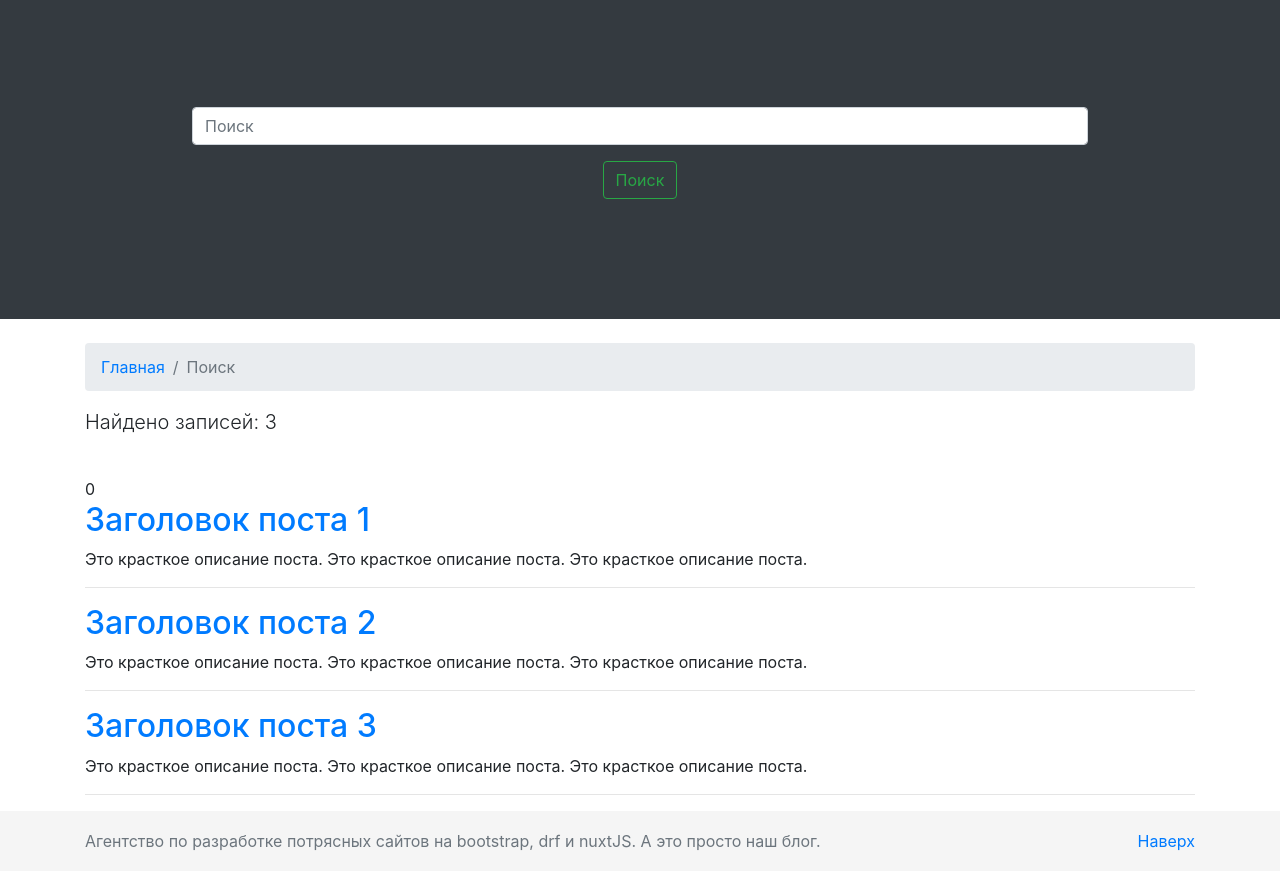
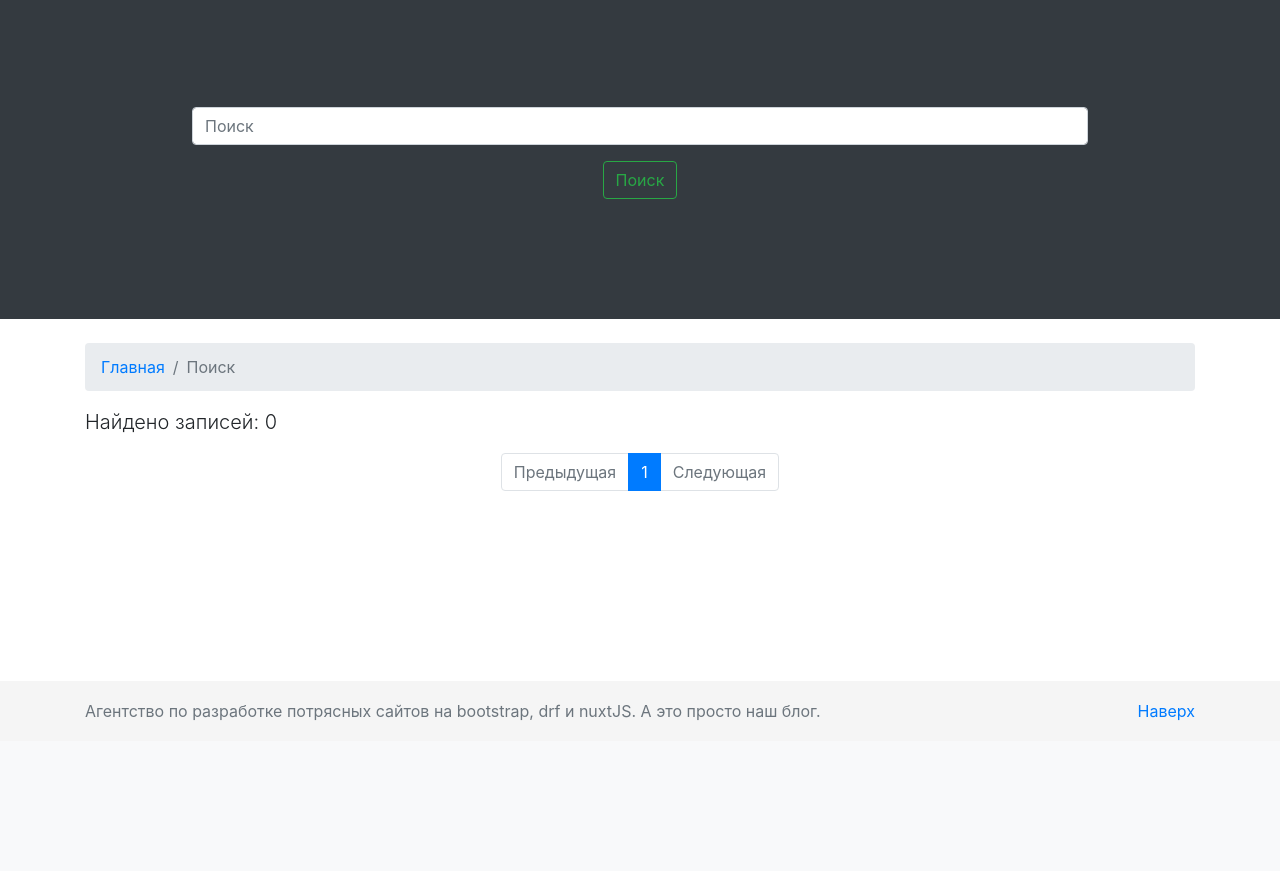
Before and after one commit to ensofter/my_django_blog, a Django app: page /search/ in a window 1280 px wide. Shown: the part 59-930 px from the top of the page. After the commit the page ends 780 px from the top, so only its background shows below. Run offline with Django 3.2, Linux system fonts and the light colour scheme; some libraries are stand-ins or nearby versions.

Commit message:
End with Search page and Pagination

```diff
--- a/blog/myblog/templates/myblog/search.html
+++ b/blog/myblog/templates/myblog/search.html
@@ -16,20 +16,43 @@
                     <li class="breadcrumb-item active" aria-current="page">Поиск</li>
                 </ol>
             </nav>
-            <p class="lead">Найдено записей: 3</p>
-            {{ results }}<br>
-            {{ count }}<br>
-            <a href=""><h2>Заголовок поста 1</h2></a>
-            <p>Это красткое описание поста. Это красткое описание поста. Это красткое описание поста.</p>
-            <hr>
-            <a href=""><h2>Заголовок поста 2</h2></a>
-            <p>Это красткое описание поста. Это красткое описание поста. Это красткое описание поста.</p>
-            <hr>
-            <a href=""><h2>Заголовок поста 3</h2></a>
-            <p>Это красткое описание поста. Это красткое описание поста. Это красткое описание поста.</p>
-            <hr>
+            <p class="lead">Найдено записей: {{ count }}</p>
+            {% for result in results %}
+                <a href="{% url 'post_detail' slug=result.url %}"><h2>{{ result.h1 }}</h2></a>
+                <p>{{ result.description|safe }}</p>
+                <hr>
+            {% endfor %}
         </div>
     </div>
 </div>
 </div>
 {% endblock %}
+
+{% block pagination %}
+    <nav aria-label="Paginate me">
+      <ul class="pagination justify-content-center">
+        {% if results.has_previous %}
+          <a class="page-link" href="?page={{ results.previous_page_number }}{% if request.GET.q %}&q={{ request.GET.q }}{% endif %}" tabindex="-1">Предыдущая</a>
+        {% else %}
+        <li class="page-item disabled">
+          <a class="page-link disabled" href="#" tabindex="-1">Предыдущая</a>
+        </li>
+        {% endif %}
+        {% for i in results.paginator.page_range %}
+        {% if i == results.number %}
+          <li class="page-item active"><a class="page-link" href="?page={{ i }}{% if request.GET.q %}&q={{ request.GET.q }}{% endif %}">{{ i }}</a></li>
+        {% else %}
+          <li class="page-item"><a class="page-link" href="?page={{ i }}{% if request.GET.q %}&q={{ request.GET.q }}{% endif %}">{{ i }}</a></li>
+        {% endif %}
+        {% endfor %}
+        {% if results.has_next %}
+          <a class="page-link" href="?page={{ results.next_page_number }}{% if request.GET.q %}&q={{ request.GET.q }}{% endif %}">Следующая</a>
+        {% else %}
+          <li class="page-item disabled">
+            <a class="page-link" href="#">Следующая</a>
+          </li>
+        {% endif %}
+      </ul>
+    </nav>
+    <br>
+{% endblock %}
--- a/blog/myblog/views.py
+++ b/blog/myblog/views.py
@@ -110,8 +110,11 @@
             results = Post.objects.filter(
                 Q(h1__icontains=query) | Q(content__icontains=query)
             )
+        paginator = Paginator(results, 6)
+        page_number = request.GET.get('page')
+        page_obj = paginator.get_page(page_number)
         return render(request, 'myblog/search.html', context={
             'title': 'Поиск',
-            'results': results,
-            'count': len(results)
+            'results': page_obj,
+            'count': paginator.count
         })
```
